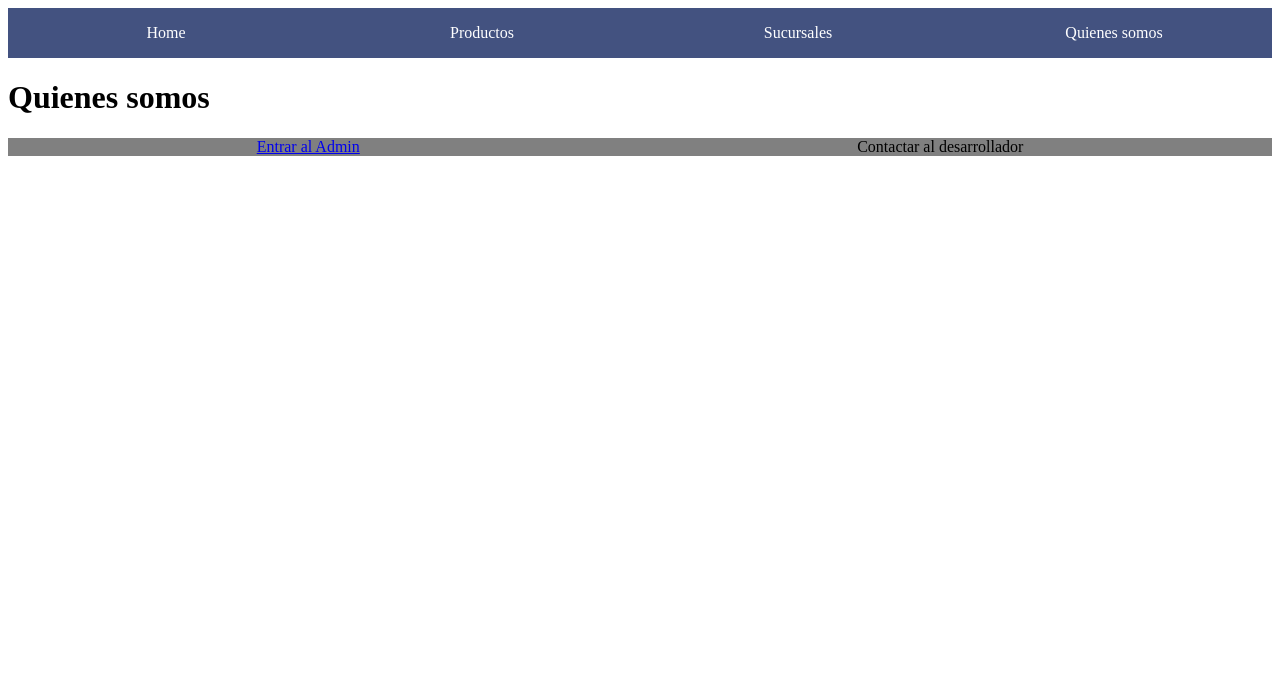
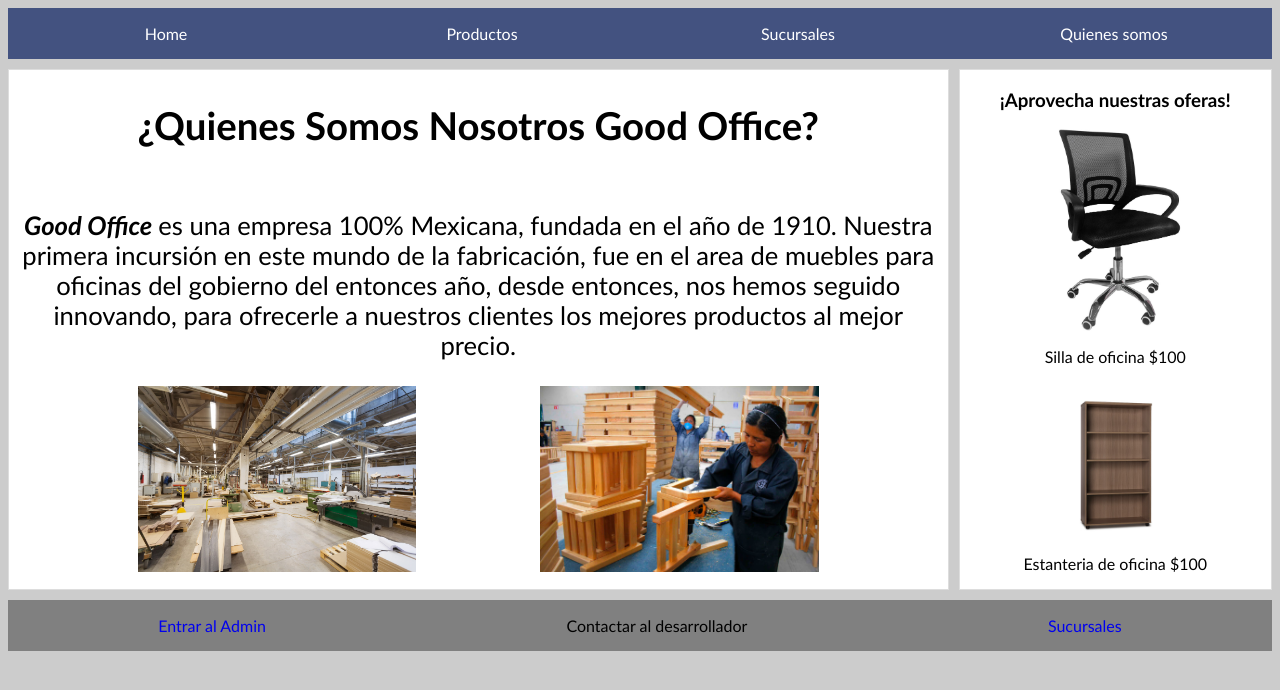
Before and after one commit to rogelio1502/pia, a Django app: page /quienes_somos/ in a window 1280 px wide. Shown: the top 690 px of the page. Run offline with Django 3.2, Linux system fonts and the light colour scheme.

Commit message:
se termino pagina home, quienes somos

```diff
--- a/estanteria_website/productos/templates/base/base.html
+++ b/estanteria_website/productos/templates/base/base.html
@@ -1,10 +1,11 @@
-{% load static %}
+
 <!DOCTYPE html>
 <html lang="en">
 <head>
     <meta charset="UTF-8">
     <meta http-equiv="X-UA-Compatible" content="IE=edge">
     <meta name="viewport" content="width=device-width, initial-scale=1.0">
+    {% load static %}
     <link rel="stylesheet" href="{% static 'css/styles.css' %}">
     <title>{% block title %} {% endblock title %}</title>
 </head>
@@ -38,9 +39,24 @@
         {% endblock main %}
     </main>
     <aside>
-        {% block aside %}
+        <section>
+            <h3>
+                ¡Aprovecha nuestras oferas!
+            </h3>
+        </section>
+        <section>
 
-        {% endblock aside %}
+            <img src="{% static 'img/silla_oficina.jpg' %}" alt="">
+            <p>
+                Silla de oficina $100
+            </p>
+        </section>
+        <section>
+            <img src="{% static 'img/estanteria_oficina.jpg' %}" alt="">
+            <p>
+                Estanteria de oficina $100
+            </p>
+        </section>
     </aside>
     <footer>
         <ul class="menu-footer">
@@ -50,6 +66,9 @@
             <li>
                 Contactar al desarrollador
             </li>
+            <li>
+                <a href="{% url 'sucursales' %}">Sucursales</a>
+            </li>
         </ul>
     </footer>
 
--- a/estanteria_website/productos/templates/productos.html
+++ b/estanteria_website/productos/templates/productos.html
@@ -8,7 +8,4 @@
 
 {% block main %}
 
-g{% endblock main %}
-
-
-{% block footer %}{% endblock footer %}
+{% endblock main %}
--- a/estanteria_website/productos/templates/quienessomos.html
+++ b/estanteria_website/productos/templates/quienessomos.html
@@ -8,25 +8,26 @@
 
 {% block main %}
 
+{%load static %}
+<article class="nosotros">
+    <header>
+        <h1>¿Quienes Somos Nosotros Good Office?</h1>
+    </header>
+    <section class="section-text-nosotros">
+        <p>
+            <span id="empresa-somos-name"><strong>Good Office</strong> </span> es una empresa 100% Mexicana, fundada en el año de 1910.
+            Nuestra primera incursión en este mundo de la fabricación, fue en el area de muebles
+            para oficinas del gobierno del entonces año, desde entonces, nos hemos seguido innovando, para ofrecerle a nuestros clientes
+            los mejores productos al mejor precio.
+        </p>
+        <section class="section-imagenes">
+            <img src="{% static 'img/fabrica.jpg' %}" alt="">
+            <img src="{% static 'img/fabrica-2.jpg' %}" alt="">
 
-<h1>
-    Quienes somos
-</h1>
 
+        </section>
+    </section>
+</article>
 
 
 {% endblock main %}
-
-
-{% block aside %}
-
-
-
-{% endblock aside %}
-
-
-
-
-{% block footer %}
-
-{% endblock footer %}
--- a/estanteria_website/static/css/styles.css
+++ b/estanteria_website/static/css/styles.css
@@ -1,8 +1,15 @@
+a{
+    text-decoration: none;
+}
 body{
+    background-color: #ccc;
+    font-family: 'Trebuchet MS', 'Lucida Sans Unicode', 'Lucida Grande', 'Lucida Sans', Arial, sans-serif;
     display: grid;
+    grid-template-columns: 6fr 2fr;
     grid-template-areas: "header header"
                         "main aside"
                         "footer footer";
+    gap:10px;
 }
 
 header
@@ -16,7 +23,7 @@ header
     list-style: none;
     justify-content: space-around;
     background-color: rgb(67, 82, 128);
-    margin: 0;
+    margin: 0 0;
     padding-left: 0;
 
 }
@@ -39,10 +46,54 @@ header
 main
 {
     grid-area: main ;
+    background-color: white;
+    border: 1px solid #ddd;
+}
 
+main article header h1{
+    text-align: center;
+    font-size: 3vw;
+}
+.section-home{
+
+    text-align: center;
+    font-size: 1.5vw;
+}
+.section-home ul{
+    list-style: none;
+}
+.section-imagenes{
+    display: flex;
+    justify-content: space-evenly;
+}
+.section-imagenes img{
+    width: 30%;
+}
+.nosotros header h1{
+    font-size: 3vw;
+
+}
+.section-text-nosotros{
+    font-size: 2vw;
+    text-align: center;
+    padding: 5px 5px 5px 5px;
+}
+#empresa-somos-name{
+    font-style: oblique;
 }
 aside{
     grid-area: aside;
+    background-color: white;
+    border: 1px solid #ddd;
+}
+aside section {
+    display: flex;
+    text-align: center;
+    align-items: center;
+    flex-flow: column;
+}
+aside section img{
+    width: 50%;
 
 }
 footer{
@@ -55,6 +106,6 @@ footer{
     list-style: none;
     justify-content: space-around;
     background-color: gray;
-    margin: 0;
+
     padding-left: 0;
 }
```
Also changed, not shown: estanteria_website/productos/templates/home.html (+45 -13 lines), estanteria_website/productos/templates/sucursales.html (+15 -2 lines), estanteria_website/db.sqlite3, estanteria_website/static/img/estanteria_banner.jpg (added), estanteria_website/static/img/estanteria_oficina.jpg (added), estanteria_website/static/img/fabrica-2.jpg (added), estanteria_website/static/img/fabrica.jpg (added), estanteria_website/static/img/oficina_home.jpg (added), estanteria_website/static/img/silla_oficina.jpg (added).
